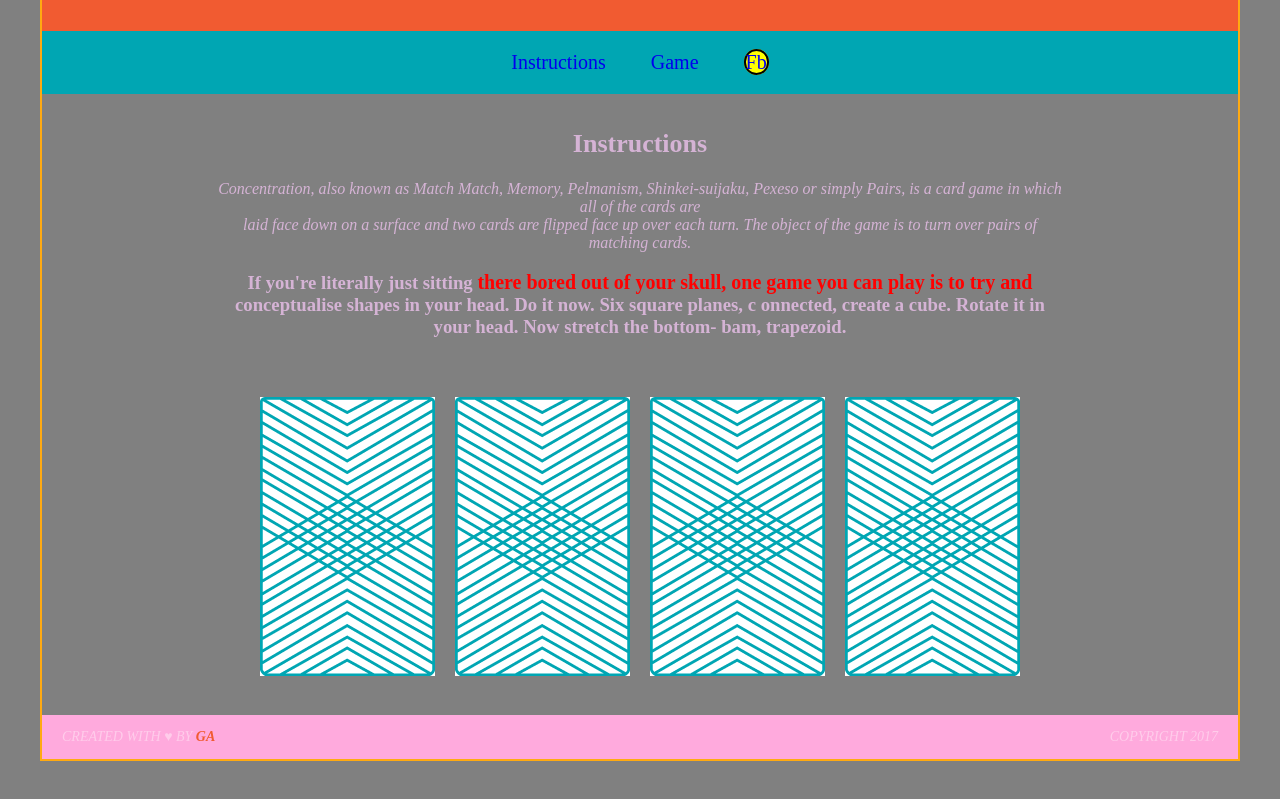
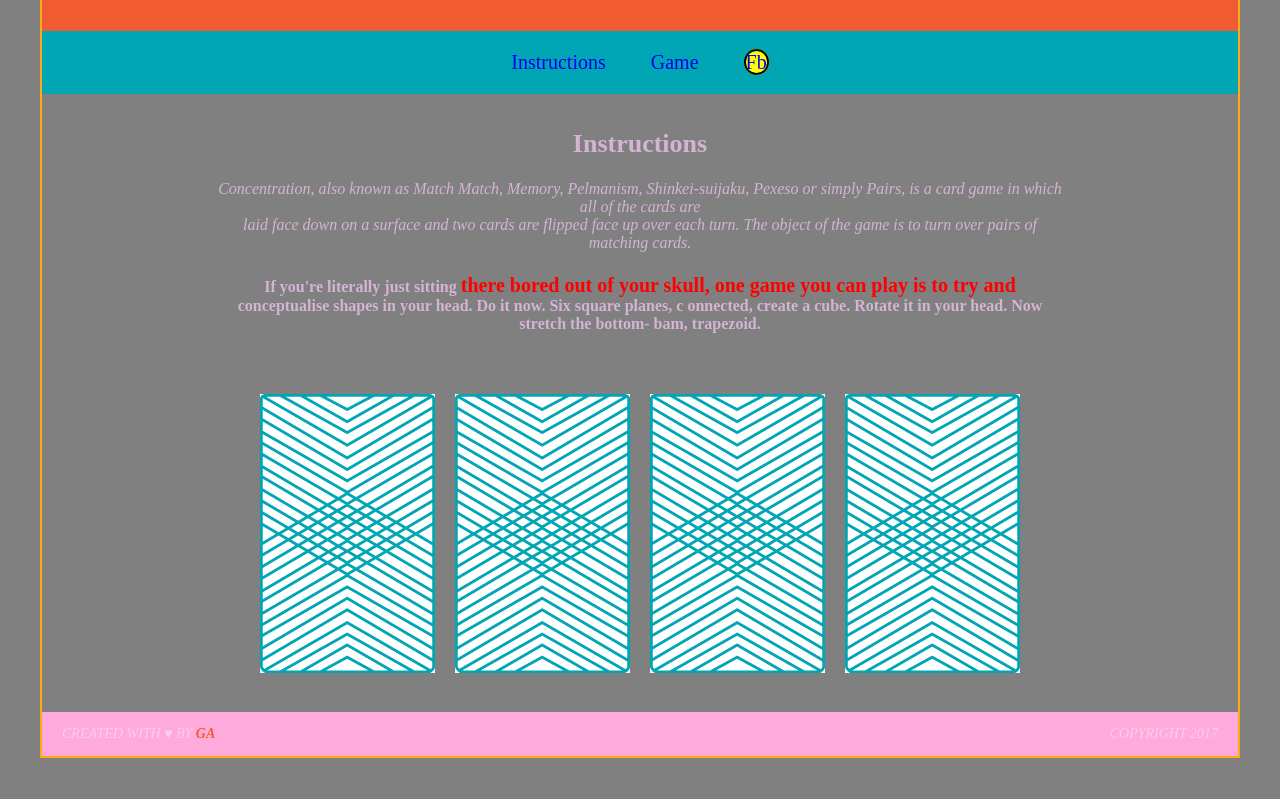
Before and after one commit to AmlakBarkon/wdi-fundamentals-memorygame, a plain HTML site: page memory_game/index.html in a window 1280 px wide. Shown: the part 151-950 px from the top of the page. Drawn offline with Linux system fonts and the light colour scheme.

Commit message:
test for h4

```diff
--- a/memory_game/index.html
+++ b/memory_game/index.html
@@ -28,7 +28,7 @@
          over each turn. The object of the game is to
       turn over pairs of matching cards.</p>
 
-  <h3>
+  <h4>
     If you're literally just sitting
     <span style="font-size:20px; color:red">there bored out of your skull, one
     game you can play is to try and</span><br>
@@ -36,7 +36,7 @@
      Do it now. Six square planes, c
      onnected, create a cube. Rotate
      it in your head. Now
-    stretch the bottom- bam, trapezoid.</h3>
+    stretch the bottom- bam, trapezoid.</h4>
 
     <div id="game-board">
        <img src="images/back.png" alt="Queen of Diamonds">
```
